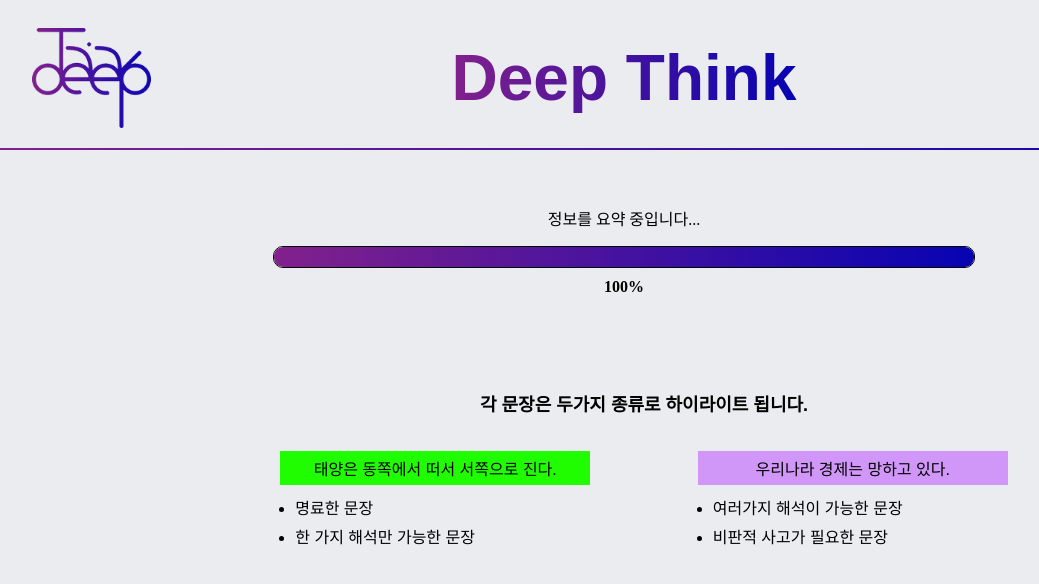
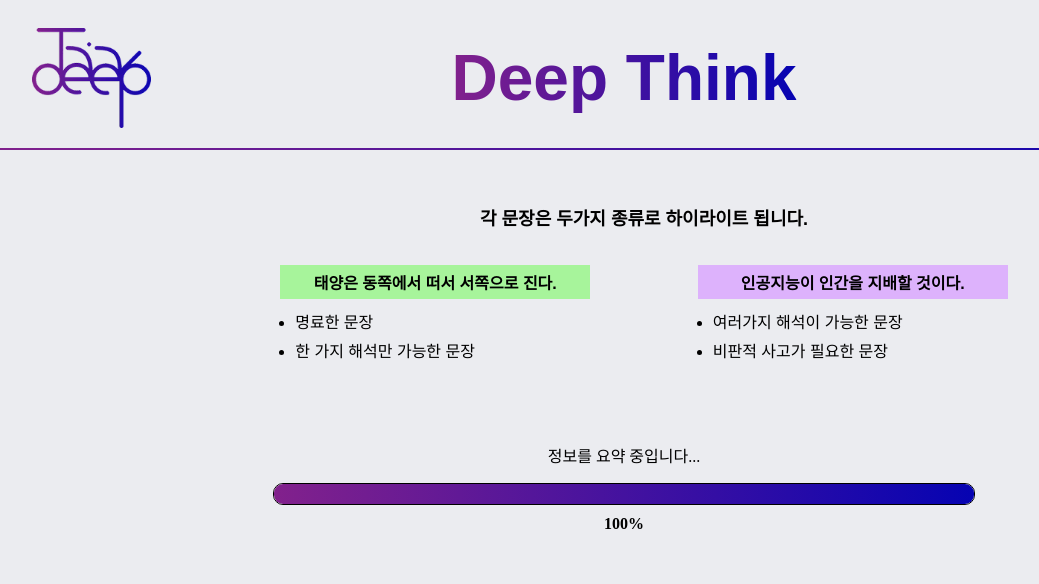
Before and after one commit to Deep-Think-Project/Client, a React (Create React App) app in the folder deepthink_client/: page /loading in a window 1280 px wide. Shown: the top 584 px of the page, without its empty margins (16-1055 px from the left). Built offline with nearby package versions, Linux system fonts and the light colour scheme.

Commit message:
Update loading page design

```diff
--- a/deepthink_client/src/components/ToolTip.js
+++ b/deepthink_client/src/components/ToolTip.js
@@ -19,7 +19,7 @@ const ToolTip = () => {
         <div className="right-section">
           {/* 보라색 박스 */}
           <div className="purple-box">
-            <div className="purple-title">우리나라 경제는 망하고 있다.</div>
+            <div className="purple-title">인공지능이 인간을 지배할 것이다.</div>
           </div>
           <ul className="purple-list">
             <li>여러가지 해석이 가능한 문장</li>
--- a/deepthink_client/src/pages/LoadingPage.js
+++ b/deepthink_client/src/pages/LoadingPage.js
@@ -8,8 +8,9 @@ function LoadingPage({ loading }) {
   return (
     <div>
       <Header />
+      <p><ToolTip/></p>
+
       <p><Progress loading={loading}/></p>
-      <p><ToolTip/></p>
     </div>
   );
 }
--- a/deepthink_client/src/styles/ToolTip.css
+++ b/deepthink_client/src/styles/ToolTip.css
@@ -47,12 +47,12 @@
 
 /* 초록색 박스 배경색 설정 */
 .green-box {
-    background-color: #20fd00;
+    background-color: #a7f49b;
 }
 
 /* 보라색 박스 배경색 설정 */
 .purple-box {
-    background-color: #d096f8;
+    background-color: #ddb2fc;
 }
 
 /* 초록색 및 보라색 제목 스타일 */
@@ -60,6 +60,7 @@
 .purple-title {
     color: #000000; /* 글자 색상 */
     font-size: 16px; /* 글자 크기 */
+    font-weight: bold;
 }
 
 /* 초록색 및 보라색 리스트 스타일 */
```
